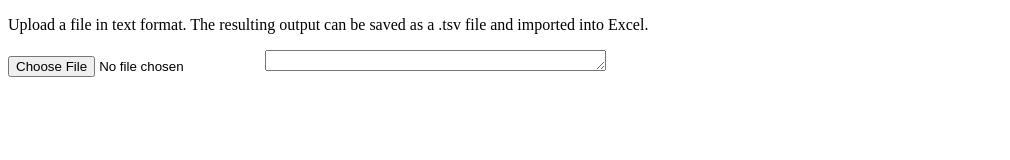
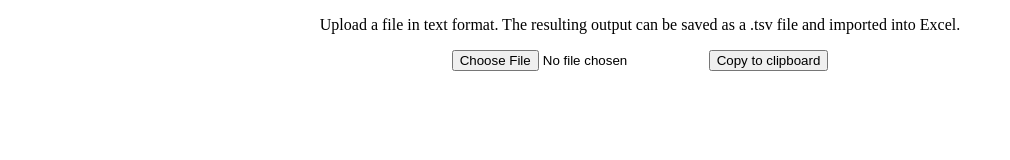
Before and after one commit to meintjes/meintjes.github.io, a plain HTML site: page index.html in a window 1280 px wide. Shown: the whole page, without its empty margins (0-1010 px from the left). Drawn offline with Linux system fonts and the light colour scheme.

Commit message:
Add copy button and clear the output when uploading a file

```diff
--- a/index.css
+++ b/index.css
@@ -0,0 +1,30 @@
+.main {
+    display: flex;
+    flex-direction: column;
+    align-items: center;
+    position: fixed;
+    top: 0;
+    left: 0;
+    right: 0;
+    bottom: 0;
+}
+
+.controls {
+
+}
+
+.btn {
+
+}
+
+.filepicker {
+
+}
+
+.output {
+    border: none;
+    margin: auto;
+    width: 100%;
+    height: 100%;
+    resize: none;
+}
--- a/index.html
+++ b/index.html
@@ -1,15 +1,20 @@
 <!DOCTYPE html>
 <html>
     <head>
+        <meta charset="utf-8">
         <title>NAAIRS Parser</title>
         <link rel="stylesheet" type="text/css" href="/index.css"/>
     </head>
     <body>
-        <form>
+        <div class="main">
             <p>Upload a file in text format. The resulting output can be saved as a .tsv file and imported into Excel.</p>
-            <input type="file" id="filepicker"/>
-            <textarea id="output" cols="40" rows="1" readonly></textarea>
-        </form>
+            <div class="controls">
+                <input type="file" id="filepicker" class="filepicker"/>
+                <button id="copybutton" class="btn" type="button">Copy to clipboard</button>
+            </div>
+            <textarea id="output" class="output" readonly></textarea>
+        </div>
+
         <script src="/parser.js"></script>
         <script src="/index.js"></script>
     </body>
--- a/index.js
+++ b/index.js
@@ -4,9 +4,11 @@
     const SEPARATOR = '\t';
     const NEWLINE = '\r\n';
 
-    filepicker.addEventListener('change', fileSelected, false);
+    filepicker.addEventListener('change', fileSelected);
+    copybutton.addEventListener('click', copyToClipboard);
 
     function fileSelected(e) {
+        output.value = '';
         const fileObject = e.target.files[0];
         handleFile(fileObject);
     }
@@ -37,4 +39,18 @@
     function prependFields(header) {
         output.value = header.join(SEPARATOR) + NEWLINE + output.value;
     }
+
+    function copyToClipboard(e) {
+        output.select();
+        try {
+            const result = document.execCommand('copy');
+            if (!result) {
+                throw new Error('Could not copy to clipboard');
+            }
+        }
+        catch (err) {
+            // TODO: Notify the user that copying failed.
+        }
+    }
+
 })();
```
